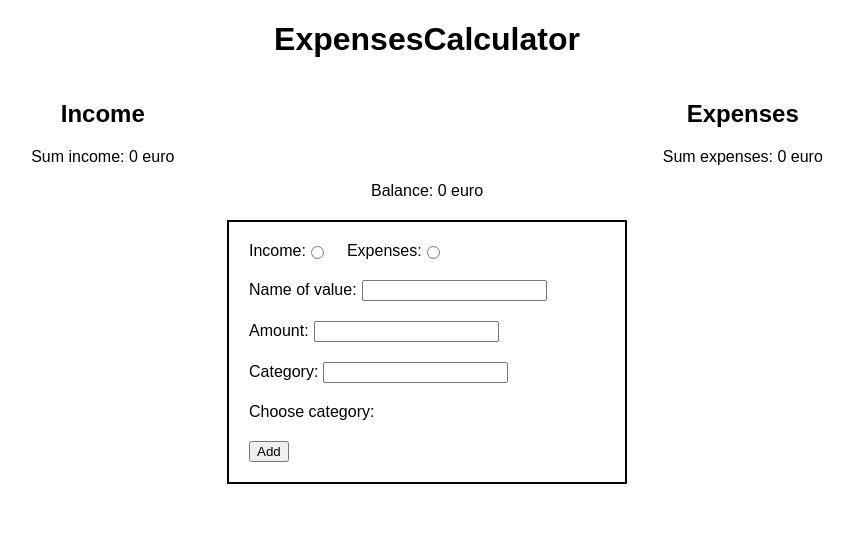
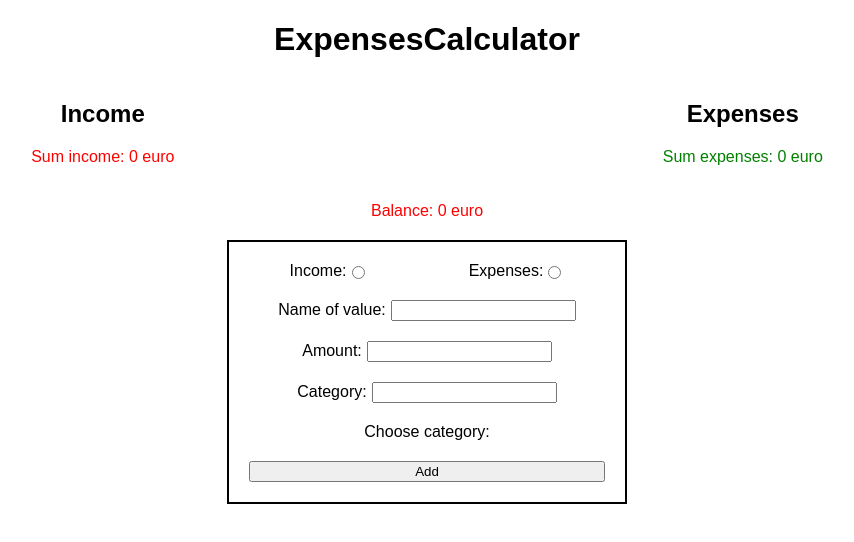
Before and after one commit to MariuszRozycki/R-S_module-4-assignments, a React (Create React App) app: page / in a window 1280 px wide. Shown: the top 542 px of the page, without its empty margins (213-1067 px from the left). Built offline with nearby package versions, Linux system fonts and the light colour scheme.

Commit message:
feat: autocomplete=off input

```diff
--- a/src/ExpensesCalculator/ExpensesCalculator.css
+++ b/src/ExpensesCalculator/ExpensesCalculator.css
@@ -1,6 +1,7 @@
 .wrapper--all-lists {
   display: flex;
   justify-content: space-around;
+  margin-bottom: 20px;
 }
 
 .form-wrapper {
@@ -10,13 +11,13 @@
   max-width: 400px;
   display: flex;
   flex-direction: column;
-  align-items: flex-start;
   border: 2px solid;
   gap: 20px;
 }
 
 .radio-wrapper {
   display: flex;
+  justify-content: space-around;
   gap: 20px;
 }
 
@@ -41,3 +42,11 @@ select {
 .list-item button {
   margin: 3px 0;
 }
+
+.balance-plus {
+  color: green
+}
+
+.balance-minus {
+  color: red;
+}
--- a/src/ExpensesCalculator/ExpensesCalculator.js
+++ b/src/ExpensesCalculator/ExpensesCalculator.js
@@ -16,19 +16,20 @@ function ExpensesCalculator() {
   const [radioIncome, setRadioIncome] = useState(false);
   const [radioExpenses, setRadioExpenses] = useState(false);
   const [amountValue, setAmountValue] = useState();
+  console.log("amountValue", typeof amountValue);
   const [categoryValue, setCategoryValue] = useState("All category");
-  console.log(incomeList);
+  const date = new Date().toLocaleDateString();
 
   const listIncomeRef = useRef();
   const listExpensesRef = useRef();
   const listHandlerButton = useRef();
 
   const nameOfValueHandler = (event) => {
-    setNameOfValue(event.target.value)
+    setNameOfValue(event.target.value);
   }
 
   const amountValueHandler = (e) => {
-    setAmountValue(parseFloat(e.target.value));
+    setAmountValue(Number(e.target.value));
   }
 
   const radioIncomeHandler = () => {
@@ -59,8 +60,7 @@ function ExpensesCalculator() {
           text: nameOfValue,
           id: Math.random() * 1000,
           value: parseFloat(amountValue),
-          category: categoryValue,
-          defaultCategory: categoryValue
+          category: categoryValue
         }
       ]);
     }
@@ -72,12 +72,12 @@ function ExpensesCalculator() {
           text: nameOfValue,
           id: Math.random() * 1000,
           value: parseFloat(amountValue),
-          category: categoryValue,
-          defaultCategory: categoryValue
+          category: categoryValue
         }
       ]);
     }
     setNameOfValue("");
+    setAmountValue();
   }
 
   return (
@@ -96,6 +96,7 @@ function ExpensesCalculator() {
               value={el.value}
               category={el.category}
               radioIncome={radioIncome}
+              date={date}
             />)}
           </ol>
           <SumIncome
@@ -114,6 +115,7 @@ function ExpensesCalculator() {
               value={el.value}
               category={el.category}
               radioExpenses={radioExpenses}
+              date={date}
             />)}
           </ol>
           <SumExpenses
@@ -143,7 +145,13 @@ function ExpensesCalculator() {
           />
         </label>
         <label htmlFor="amount">Amount:
-          <input name="amount" type="number" onChange={amountValueHandler} />
+          <input
+            name="amount"
+            id="amount"
+            type="number"
+            autoComplete="off"
+            onChange={amountValueHandler}
+          />
         </label>
         <label htmlFor="category">Category:
           <input name="category" type="text" onChange={categoryValueHandler} />
@@ -152,8 +160,6 @@ function ExpensesCalculator() {
           <Select
             radioIncome={radioIncome}
             incomeList={incomeList}
-          />
-          <Select
             radioExpenses={radioExpenses}
             expensesList={expensesList}
           />
--- a/src/ExpensesCalculator/components/Balance.js
+++ b/src/ExpensesCalculator/components/Balance.js
@@ -21,7 +21,7 @@ function Balance({ incomeList, expensesList }) {
 
   return (
     <>
-      <div>Balance: {balance()} euro</div>
+      <div className={balance() > 0 ? "balance-plus" : "balance-minus"}>Balance: {balance()} euro</div>
     </>
   )
 }
--- a/src/ExpensesCalculator/components/ListItem.js
+++ b/src/ExpensesCalculator/components/ListItem.js
@@ -8,8 +8,8 @@ function ListItem({ textItem,
   expensesList,
   setExpensesList,
   category,
-  radioIncome,
-  radioExpenses }) {
+  date }) {
+  console.log(value);
   const categoryToUpperFirstCase = category[0].toUpperCase() + category.slice(1);
 
   const removeHandler = () => {
@@ -25,31 +25,18 @@ function ListItem({ textItem,
     }
   };
 
-  if (radioIncome) {
   return (
     <>
       <li className="list-item">
-          <div>Income: {textItem}</div>
+        <div>Date: {date}</div>
+        <div>Text value: {textItem}</div>
         <div>Value: {value} euro</div>
         <div>Category: {categoryToUpperFirstCase}</div>
         <button className="remove-button" onClick={removeHandler}>Delete X</button>
       </li>
     </>
   )
-  }
 
-  if (radioExpenses) {
-    return (
-      <>
-        <li className="list-item">
-          <div>Expenses: {textItem}</div>
-          <div>Value: {value} euro</div>
-          <div>Category: {categoryToUpperFirstCase}</div>
-          <button className="remove-button" onClick={removeHandler}>Delete X</button>
-        </li>
-      </>
-    )
-  }
 }
 
 export default ListItem;
--- a/src/ExpensesCalculator/components/Select.js
+++ b/src/ExpensesCalculator/components/Select.js
@@ -1,7 +1,6 @@
 import React from "react";
 
 import Option from "./Option";
-import removeDuplicates from "../Utils/removeDuplicates";
 
 function Select({ radioIncome, incomeList, radioExpenses, expensesList }) {
 
--- a/src/ExpensesCalculator/components/SumExpenses.js
+++ b/src/ExpensesCalculator/components/SumExpenses.js
@@ -9,11 +9,20 @@ function SumExpenses({ expensesList }) {
     return sum;
   }
 
-  return (
-    <>
-      <p className="sum-expenses">Sum expenses: {addSumEl()} euro</p>
-    </>
-  )
+  if (addSumEl() > 0) {
+    return (
+      <>
+        <p className="sum-expenses balance-minus">Sum expenses: {addSumEl()} euro</p>
+      </>
+    )
+  }
+  else {
+    return (
+      <>
+        <p className="sum-expenses balance-plus">Sum expenses: {addSumEl()} euro</p>
+      </>
+    )
+  }
 }
 
 export default SumExpenses;
--- a/src/ExpensesCalculator/components/SumIncome.js
+++ b/src/ExpensesCalculator/components/SumIncome.js
@@ -10,11 +10,21 @@ function SumIncome({ incomeList }) {
   }
   addSumEl();
 
-  return (
-    <>
-      <p className="sum-income">Sum income: {addSumEl()} euro</p>
-    </>
-  )
+  if (addSumEl() > 0) {
+    return (
+      <>
+        <p className="sum-income balance-plus" >Sum income: {addSumEl()} euro</p>
+      </>
+    )
+  }
+
+  else {
+    return (
+      <>
+        <p className="sum-income balance-minus" >Sum income: {addSumEl()} euro</p>
+      </>
+    )
+  }
 }
 
 export default SumIncome;
```
Also changed, not shown: src/App.js (+5 -5 lines). Lines whose indentation alone changed are shown as unchanged.
